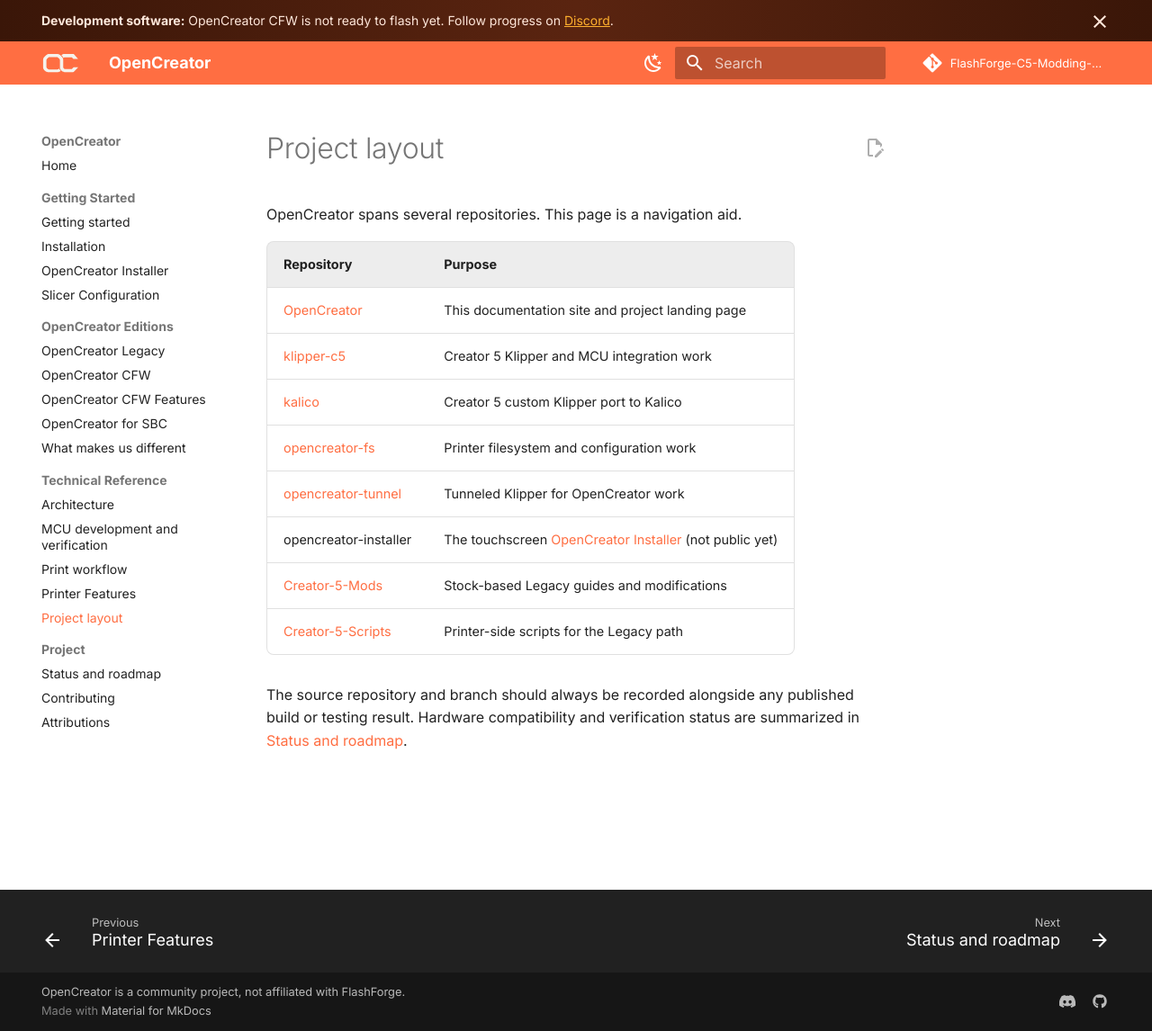
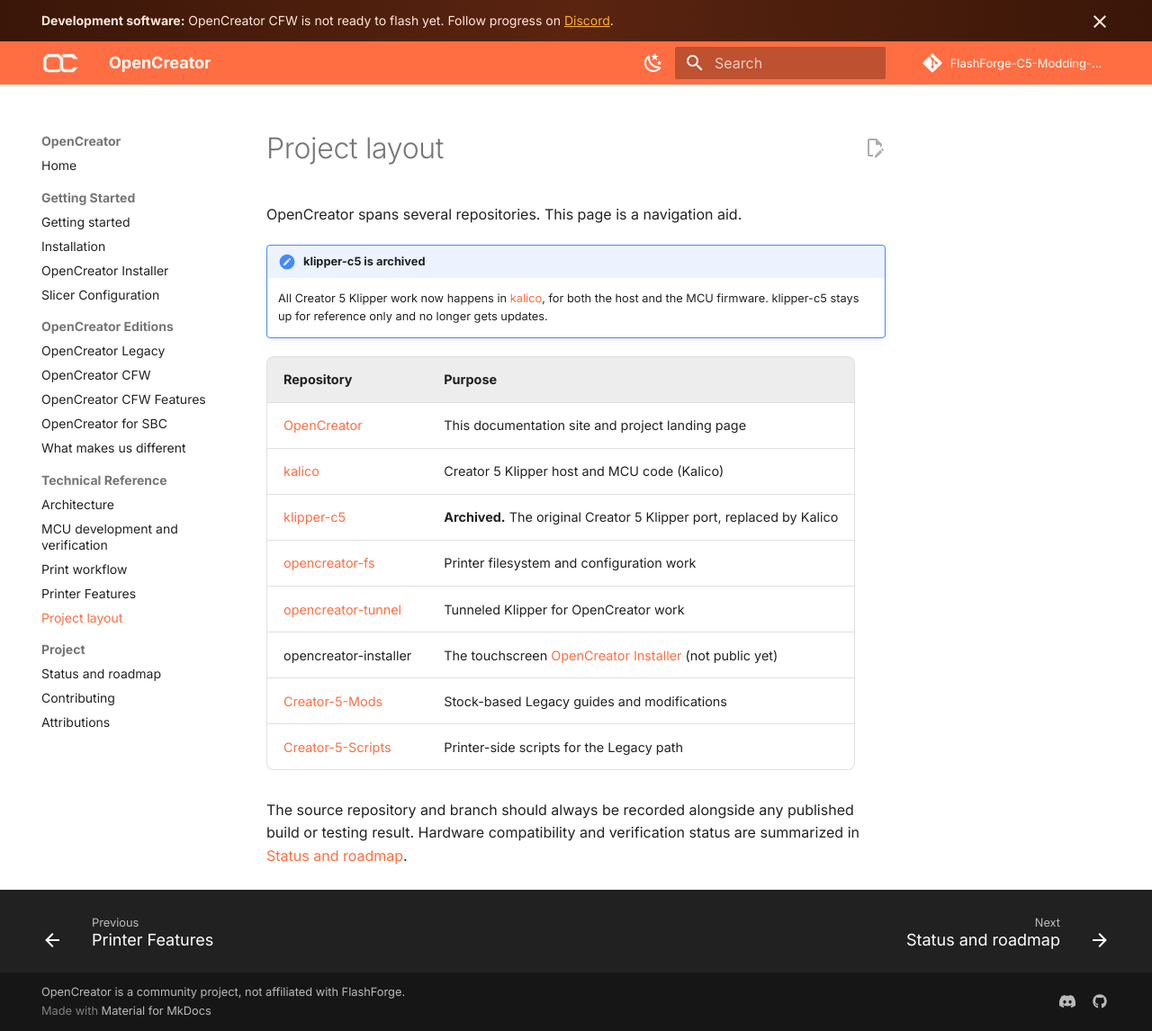
Before and after one commit to FlashForge-C5-Modding-Group/OpenCreator, an MkDocs documentation site: the page built from docs/project-layout.md, in a window 1280 px wide and 1146 px high. Shown: the whole window at 90% size. Built offline with MkDocs 1.6.1 and Material for MkDocs 9.7.7, drawn with Linux system fonts in a browser that asks for light colours; comment, search, counter and statistics services are not loaded.

Commit message:
klipper to kalico

```diff
--- a/docs/project-layout.md
+++ b/docs/project-layout.md
@@ -2,11 +2,17 @@
 
 OpenCreator spans several repositories. This page is a navigation aid.
 
+!!! note "klipper-c5 is archived"
+    All Creator 5 Klipper work now happens in
+    [kalico](https://github.com/FlashForge-C5-Modding-Group/kalico), for both
+    the host and the MCU firmware. klipper-c5 stays up for reference only and
+    no longer gets updates.
+
 | Repository | Purpose |
 | --- | --- |
 | [OpenCreator](https://github.com/FlashForge-C5-Modding-Group/OpenCreator) | This documentation site and project landing page |
-| [klipper-c5](https://github.com/FlashForge-C5-Modding-Group/klipper-c5) | Creator 5 Klipper and MCU integration work |
-| [kalico](https://github.com/FlashForge-C5-Modding-Group/kalico) | Creator 5 custom Klipper port to Kalico |
+| [kalico](https://github.com/FlashForge-C5-Modding-Group/kalico) | Creator 5 Klipper host and MCU code (Kalico) |
+| [klipper-c5](https://github.com/FlashForge-C5-Modding-Group/klipper-c5) | **Archived.** The original Creator 5 Klipper port, replaced by Kalico |
 | [opencreator-fs](https://github.com/FlashForge-C5-Modding-Group/opencreator-fs) | Printer filesystem and configuration work |
 | [opencreator-tunnel](https://github.com/FlashForge-C5-Modding-Group/opencreator-tunnel) | Tunneled Klipper for OpenCreator work |
 | opencreator-installer | The touchscreen [OpenCreator Installer](installer.md) (not public yet) |
```
Also changed, not shown: docs/architecture.md (+9 -6 lines), docs/getting-started.md (+1 -1 lines), docs/mcu-development.md (+4 -4 lines), docs/opencreator-cfw.md (+2 -2 lines), docs/status-and-roadmap.md (+1 -1 lines).
